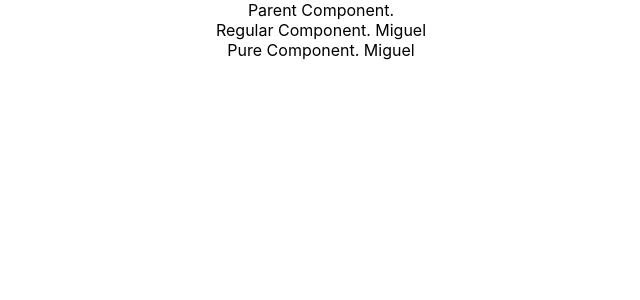
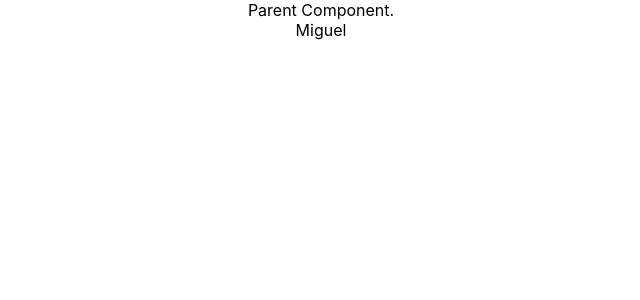
Before and after one commit to MiguelSanchezCuello/hello-world, a React (Create React App) app: page / in a window 1280 px wide. Shown: the top 300 px of the page, without its empty margins (319-959 px from the left). Built offline with nearby package versions, Linux system fonts and the light colour scheme.

Commit message:
The same way as pure comp the memo avoids rerendering when it is unnecesary.

```diff
--- a/src/components/MemoComp.js
+++ b/src/components/MemoComp.js
@@ -7,7 +7,7 @@ function MemoComp({name}) {
       {name}
     </div>
   )
-console.log(object)
+
 }
 
-{name}{name}export default MemoComp
+export default React.memo(MemoComp)
--- a/src/components/ParentComp.js
+++ b/src/components/ParentComp.js
@@ -1,6 +1,7 @@
 import React, { Component, PureComponent } from 'react'
 import RegularComp from './RegularComp';
 import PureComp from './PureComp';
+import MemoComp from './MemoComp';
 
 class ParentComp extends PureComponent {
   constructor(props) {
@@ -24,8 +25,9 @@ class ParentComp extends PureComponent {
     return (
       <div>
         Parent Component.
-        <RegularComp name={this.state.name}></RegularComp>
-        <PureComp name={this.state.name}></PureComp>
+        <MemoComp name={this.state.name} />
+        {/* <RegularComp name={this.state.name}></RegularComp> */}
+        {/* <PureComp name={this.state.name}></PureComp> */}
       </div>
     )
   }
```
